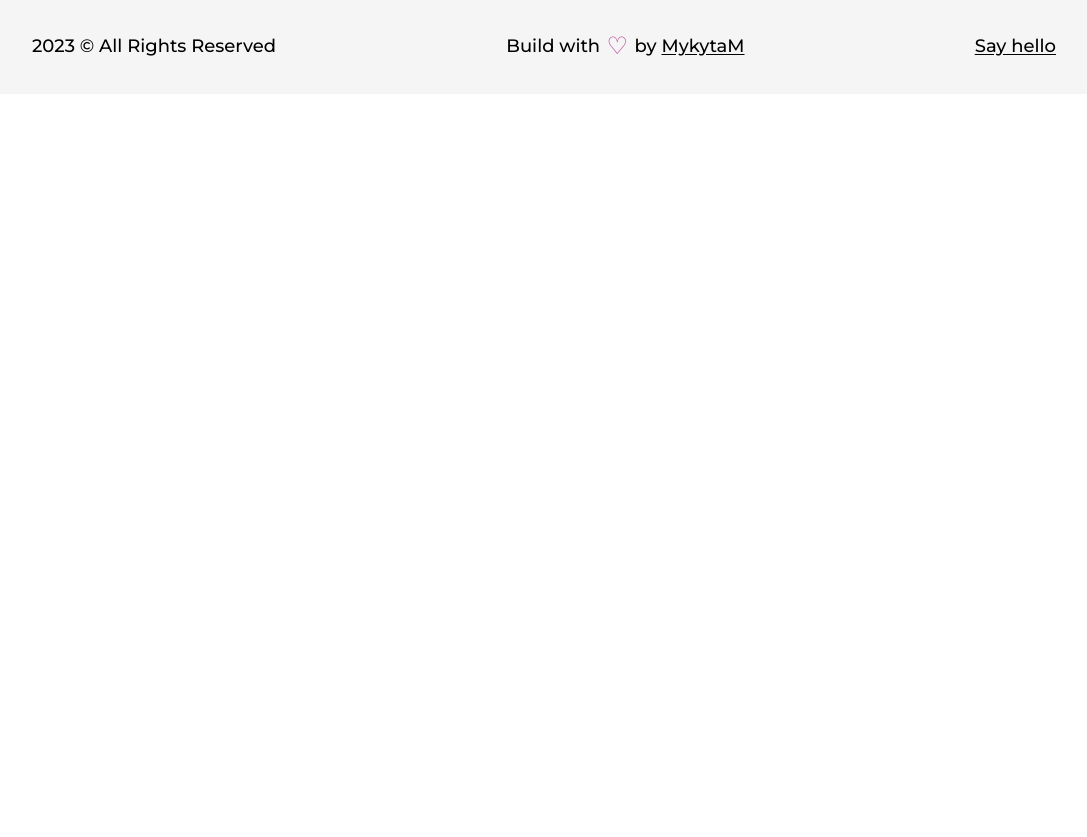
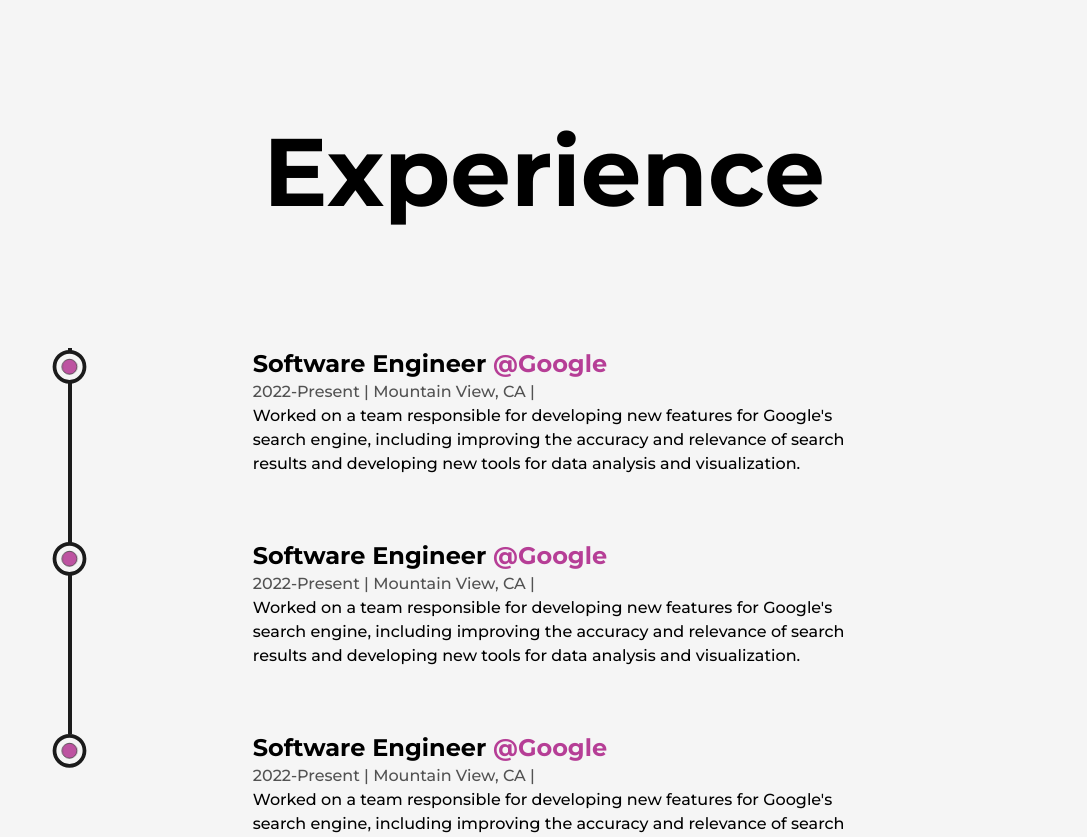
Before and after one commit to MykytaMusaiev/AdvancedPortfolio, a Next.js app: page /about in a window 1280 px wide. Shown: the part 1960-2797 px from the top of the page, without its empty margins (96-1183 px from the left). Before the commit the page ends 2054 px from the top, so only its background shows below. Built offline with nearby package versions, Linux system fonts and the light colour scheme.

Commit message:
Experience component

```diff
--- /dev/null
+++ b/src/components/Experience.js
@@ -0,0 +1,115 @@
+import React, { useRef } from 'react'
+import { motion, useScroll } from "framer-motion";
+import LiIcon from './LiIcon';
+
+const Details = ({ position, company, companyLink, time, address, work }) => {
+    const ref = useRef(null);
+    return (
+        <li ref={ref} className='my-8 first:mt-0 last:mb-0 w-[60%] mx-auto flex flex-col items-center justify-between'>
+
+            <LiIcon reference={ref} />
+            <motion.div
+            initial={{y:50}}
+            whileInView={{y:0}}
+            transition={{duration:0.5, type:"spring"}}
+            >
+                <h3 className='capitalize font-bold text-2xl'>{position}&nbsp;
+                    <a href={companyLink} target='_blank' className='text-primary capitalize'>
+                        @{company}
+                    </a>
+                </h3>
+                <span className='capitalize font-medium text-dark/75'>
+                    {time} | {address}
+                </span>
+                <p className='font-medium w-full'>{work}</p>
+            </motion.div>
+        </li>
+    )
+}
+
+const Experience = () => {
+    const ref = useRef(null)
+    const { scrollYProgress } = useScroll({
+        target: ref,
+        offset: ["start end", "center start"]
+    })
+    return (
+        <div className='my-64'>
+            <h2 className='font-bold text-8xl mb-32 w-full text-center'>
+                Experience
+            </h2>
+            <div ref={ref} className='w-[75] mx-auto relative'>
+
+                <motion.div
+                    className='absolute left-9 top-0 w-[4px] h-full bg-dark origin-top'
+                    style={{ scaleY: scrollYProgress }}
+                />
+
+                <ul className='w-full flex flex-col items-start justify-between ml-4'>
+                    <Details
+                        position="Software Engineer"
+                        company="Google"
+                        time="2022-Present | Mountain View, CA"
+                        companyLink="www.google.com"
+                        address=""
+                        work="Worked on a team responsible for developing new features for Google's
+                    search engine, including improving the accuracy and relevance of search results and
+                    developing new tools for data analysis and visualization."
+                    />
+                    <Details
+                        position="Software Engineer"
+                        company="Google"
+                        time="2022-Present | Mountain View, CA"
+                        companyLink="www.google.com"
+                        address=""
+                        work="Worked on a team responsible for developing new features for Google's
+                    search engine, including improving the accuracy and relevance of search results and
+                    developing new tools for data analysis and visualization."
+                    />
+                    <Details
+                        position="Software Engineer"
+                        company="Google"
+                        time="2022-Present | Mountain View, CA"
+                        companyLink="www.google.com"
+                        address=""
+                        work="Worked on a team responsible for developing new features for Google's
+                    search engine, including improving the accuracy and relevance of search results and
+                    developing new tools for data analysis and visualization."
+                    />
+                    <Details
+                        position="Software Engineer"
+                        company="Google"
+                        time="2022-Present | Mountain View, CA"
+                        companyLink="www.google.com"
+                        address=""
+                        work="Worked on a team responsible for developing new features for Google's
+                    search engine, including improving the accuracy and relevance of search results and
+                    developing new tools for data analysis and visualization."
+                    />
+                    <Details
+                        position="Software Engineer"
+                        company="Google"
+                        time="2022-Present | Mountain View, CA"
+                        companyLink="www.google.com"
+                        address=""
+                        work="Worked on a team responsible for developing new features for Google's
+                    search engine, including improving the accuracy and relevance of search results and
+                    developing new tools for data analysis and visualization."
+                    />
+                    <Details
+                        position="Software Engineer"
+                        company="Google"
+                        time="2022-Present | Mountain View, CA"
+                        companyLink="www.google.com"
+                        address=""
+                        work="Worked on a team responsible for developing new features for Google's
+                    search engine, including improving the accuracy and relevance of search results and
+                    developing new tools for data analysis and visualization."
+                    />
+                </ul>
+            </div>
+        </div>
+    )
+}
+
+export default Experience
--- /dev/null
+++ b/src/components/LiIcon.js
@@ -0,0 +1,24 @@
+import React from 'react'
+import {motion, useScroll} from "framer-motion";
+
+const LiIcon = ({reference}) => {
+    const { scrollYProgress } = useScroll({
+        target: reference,
+        offset: ["center end", "center center"]
+    })
+  return (
+    <figure className='absolute left-0 stroke-dark'>
+        <svg className='-rotate-90' width="75" height="75" viewBox="0 0 100 100">
+            <circle cx="75" cy="50" r="20" className='stroke-primary stroke-1 fill-none'/>
+            <motion.circle cx="75" cy="50" r="20" className='stroke-[5px] fill-light'
+            style={{
+                pathLength : scrollYProgress
+            }}
+            />
+            <circle cx="75" cy="50" r="10" className='animate-pulse stroke-1 fill-primary'/>
+        </svg>
+    </figure>
+  )
+}
+
+export default LiIcon
--- a/src/components/NavBar.js
+++ b/src/components/NavBar.js
@@ -30,10 +30,6 @@
                 <CustomLink href="/projects" title="Projects" className='ml-4' />
             </nav>
             <nav className="flex items-center justify-center flex-wrap">
-                <motion.a href="https://github.com/anotherrandomcoder" target={"_blank"}
-                    whileHover={{ y: -2 }}
-                    whileTap={{ scale: 0.9 }}
-                    className="w-6 mx-3"><GithubIcon /></motion.a>
                 <motion.a href="https://www.linkedin.com/in/mykyta-musaiev/" target={"_blank"}
                     whileHover={{ y: -2 }}
                     whileTap={{ scale: 0.9 }}
@@ -42,6 +38,10 @@
                     whileHover={{ y: -2 }}
                     whileTap={{ scale: 0.9 }}
                     className="w-6 ml-3"><TelegramIcon /></motion.a>
+                <motion.a href="https://github.com/anotherrandomcoder" target={"_blank"}
+                    whileHover={{ y: -2 }}
+                    whileTap={{ scale: 0.9 }}
+                    className="w-6 mx-3"><GithubIcon /></motion.a>
             </nav>
             <div className='absolute left-[50%] translate-x-[-50%]'>
                 <Logo />
--- a/src/components/Skills.js
+++ b/src/components/Skills.js
@@ -8,8 +8,9 @@
                      bg-dark text-light py-3 px-6 shadow-dark cursor-pointer absolute"
             whileHover={{ scale: 1.05 }}
             initial={{x:0, y:0}}
-            animate={{x:x, y:y}}
+            whileInView={{x:x, y:y}}
             transition={{ duration: 1.5}}
+            viewport={{once:true}} //for one time animating
         >
             {name}
         </motion.div>
@@ -27,10 +28,11 @@
                 <Skill name="CSS3" x="0vw" y="-12vw"/>
                 <Skill name="Javascript ES9" x="15vw" y="-14vw"/>
 
-                <Skill name="ReactJS" x="-25vw" y="-2vw"/>
+                <Skill name="ReactJS" x="-25vw" y="-5vw"/>
+                <Skill name="Redux" x="-17vw" y="0vw"/>
                 <Skill name="Tailwind CSS" x="23vw" y="1vw"/>
 
-                <Skill name="MaterialUI" x="-11vw" y="7vw"/>
+                <Skill name="MaterialUI" x="-8vw" y="7vw"/>
                 <Skill name="Styled Components" x="10vw" y="11vw"/>
 
                 <Skill name="Github" x="-4vw" y="17vw"/>
--- a/src/pages/about.js
+++ b/src/pages/about.js
@@ -6,6 +6,7 @@
 import profilePic from "../../public/images/profile/developer-pic-2.jpg"
 import { useInView, useMotionValue, useSpring } from 'framer-motion'
 import Skills from '@/components/Skills'
+import Experience from '@/components/Experience'
 
 const AnimatedNumbers = ({ value }) => {
     const ref = useRef(null)
@@ -90,6 +91,7 @@
                         </div>
                     </div>
                     <Skills />
+                    <Experience />
                 </Layout>
             </main>
         </>
```
